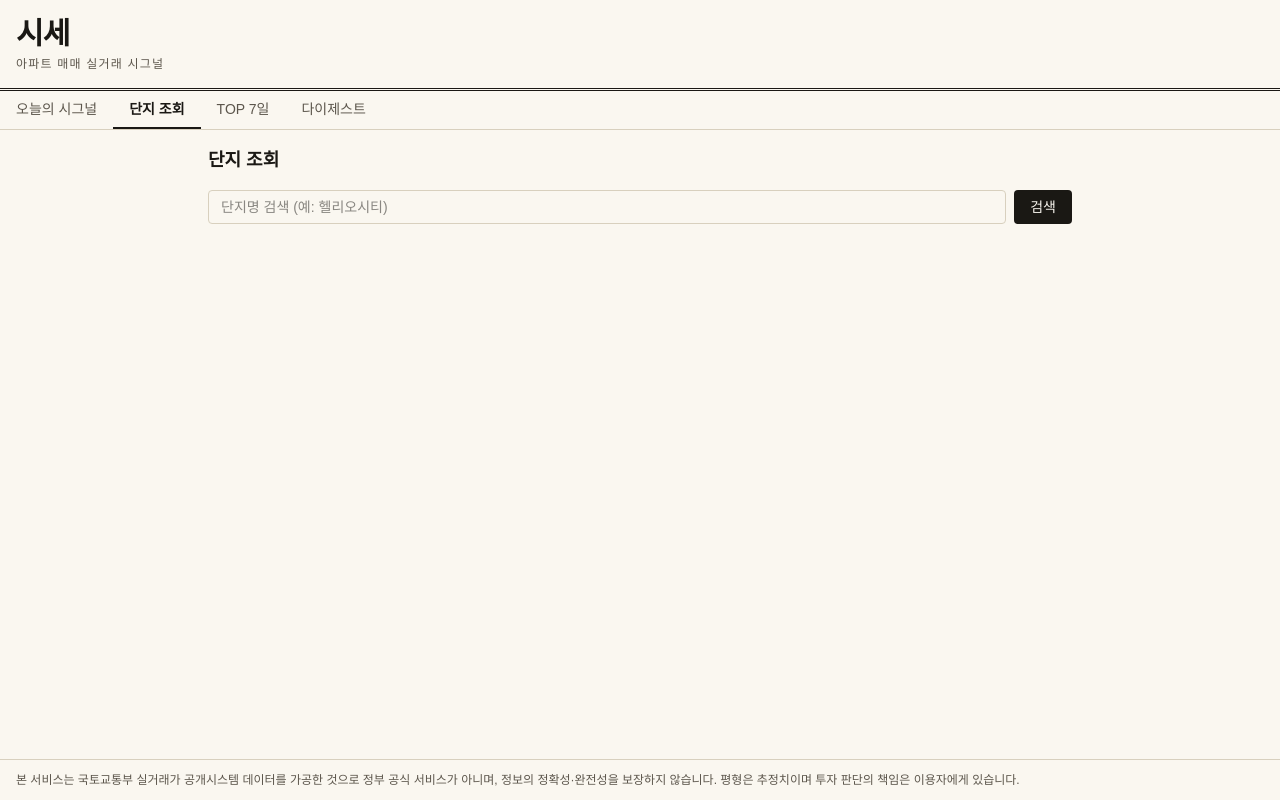
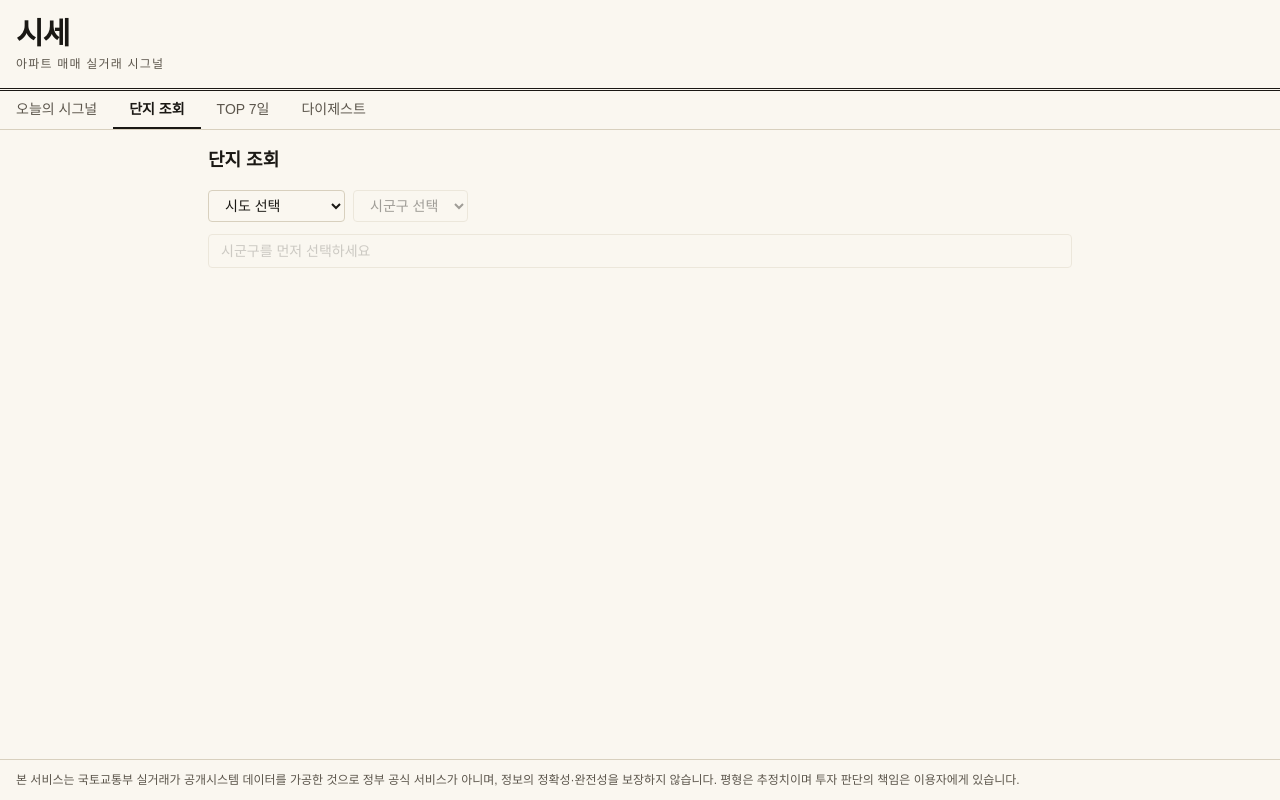
Before and after one commit to jsypsy/sise, a Next.js app: page /complex in a window 1280 px wide. Built offline with nearby package versions, Linux system fonts and the light colour scheme; a web font is replaced by a local one.

Commit message:
feat: 단지 조회 시도→시군구 필터 + 단지명 자동완성 드롭다운

```diff
--- a/app/api/search/route.ts
+++ b/app/api/search/route.ts
@@ -20,16 +20,18 @@ export async function GET(req: NextRequest) {
     return NextResponse.json((data as Signal[]) ?? []);
   }
 
-  // 단지 검색: q 기준 ILIKE, (apt_nm, sgg_cd) 그룹별 집계
+  // 단지 검색: q 기준 ILIKE, sgg 있으면 시군구 한정
   if (!q) return NextResponse.json([]);
 
-  const { data } = await supabase
+  let qb = supabase
     .from("transactions")
     .select("apt_nm, sgg_cd, umd_nm, price, deal_date, dealing_gbn, canceled")
     .ilike("apt_nm", `%${q}%`)
-    .eq("canceled", false)
-    .order("deal_date", { ascending: false })
-    .limit(300);
+    .eq("canceled", false);
+
+  if (sgg) qb = qb.eq("sgg_cd", sgg);
+
+  const { data } = await qb.order("deal_date", { ascending: false }).limit(300);
 
   const rows = data ?? [];
   const groups = new Map<
--- a/app/complex/page.tsx
+++ b/app/complex/page.tsx
@@ -1,9 +1,9 @@
 "use client";
 
-import { useState, useEffect, Suspense } from "react";
+import { useState, useEffect, useRef, Suspense } from "react";
 import { useSearchParams } from "next/navigation";
 import { won } from "@/lib/format";
-import { CODE_TO_NAME } from "@/lib/regions";
+import { REGIONS, SIDO_LIST, CODE_TO_NAME, CODE_TO_SIDO } from "@/lib/regions";
 import type { Signal } from "@/lib/types";
 import PriceChart from "./price-chart";
 
@@ -18,35 +18,64 @@ type SearchResult = {
 
 function ComplexInner() {
   const searchParams = useSearchParams();
+  const [sido, setSido] = useState("");
+  const [sggCd, setSggCd] = useState("");
   const [query, setQuery] = useState("");
-  const [results, setResults] = useState<SearchResult[]>([]);
+  const [suggestions, setSuggestions] = useState<SearchResult[]>([]);
+  const [showSuggestions, setShowSuggestions] = useState(false);
   const [selected, setSelected] = useState<{ apt_nm: string; sgg_cd: string } | null>(null);
   const [history, setHistory] = useState<Signal[]>([]);
   const [loading, setLoading] = useState(false);
-  const [searched, setSearched] = useState(false);
+  const inputRef = useRef<HTMLInputElement>(null);
+  const dropdownRef = useRef<HTMLDivElement>(null);
 
   useEffect(() => {
     const apt = searchParams.get("apt");
     const sgg = searchParams.get("sgg");
-    if (apt && sgg) handleSelect(apt, sgg);
+    if (apt && sgg) {
+      setSido(CODE_TO_SIDO[sgg] ?? "");
+      setSggCd(sgg);
+      setQuery(apt);
+      handleSelect(apt, sgg);
+    }
   // eslint-disable-next-line react-hooks/exhaustive-deps
   }, []);
 
-  async function handleSearch(e: React.FormEvent) {
-    e.preventDefault();
-    if (!query.trim()) return;
-    setLoading(true);
-    setSelected(null);
-    setHistory([]);
-    setSearched(true);
-    const res = await fetch(`/api/search?q=${encodeURIComponent(query.trim())}`);
-    const data = await res.json();
-    setResults(data);
-    setLoading(false);
-  }
+  // 자동완성 디바운스
+  useEffect(() => {
+    if (!query.trim() || !sggCd) {
+      setSuggestions([]);
+      setShowSuggestions(false);
+      return;
+    }
+    const timer = setTimeout(async () => {
+      const res = await fetch(
+        `/api/search?q=${encodeURIComponent(query.trim())}&sgg=${sggCd}`
+      );
+      const data = await res.json();
+      setSuggestions(data);
+      setShowSuggestions(true);
+    }, 300);
+    return () => clearTimeout(timer);
+  }, [query, sggCd]);
+
+  // 드롭다운 외부 클릭 시 닫기
+  useEffect(() => {
+    function handleOutside(e: MouseEvent) {
+      if (
+        inputRef.current?.contains(e.target as Node) ||
+        dropdownRef.current?.contains(e.target as Node)
+      ) return;
+      setShowSuggestions(false);
+    }
+    document.addEventListener("mousedown", handleOutside);
+    return () => document.removeEventListener("mousedown", handleOutside);
+  }, []);
 
   async function handleSelect(apt_nm: string, sgg_cd: string) {
     setSelected({ apt_nm, sgg_cd });
+    setShowSuggestions(false);
+    setQuery(apt_nm);
     setHistory([]);
     setLoading(true);
     const res = await fetch(
@@ -57,70 +86,97 @@ function ComplexInner() {
     setLoading(false);
   }
 
+  function handleSidoChange(next: string) {
+    setSido(next);
+    setSggCd("");
+    setQuery("");
+    setSuggestions([]);
+    setSelected(null);
+    setHistory([]);
+  }
+
+  function handleSggChange(next: string) {
+    setSggCd(next);
+    setQuery("");
+    setSuggestions([]);
+    setSelected(null);
+    setHistory([]);
+  }
+
+  const sggList = sido ? Object.entries(REGIONS[sido] ?? {}) : [];
+
   return (
     <div>
       <h2 className="text-lg font-semibold mb-4">단지 조회</h2>
 
-      <form onSubmit={handleSearch} className="flex gap-2 mb-6">
+      {/* 지역 선택 */}
+      <div className="flex flex-col sm:flex-row gap-2 mb-3">
+        <select
+          value={sido}
+          onChange={(e) => handleSidoChange(e.target.value)}
+          className="border border-[var(--line)] rounded px-3 py-1.5 text-sm bg-[var(--paper)] focus:outline-none focus:border-[var(--ink-soft)]"
+        >
+          <option value="">시도 선택</option>
+          {SIDO_LIST.map((s) => (
+            <option key={s} value={s}>{s}</option>
+          ))}
+        </select>
+        <select
+          value={sggCd}
+          onChange={(e) => handleSggChange(e.target.value)}
+          disabled={!sido}
+          className="border border-[var(--line)] rounded px-3 py-1.5 text-sm bg-[var(--paper)] focus:outline-none focus:border-[var(--ink-soft)] disabled:opacity-40"
+        >
+          <option value="">시군구 선택</option>
+          {sggList.map(([code, name]) => (
+            <option key={code} value={code}>{name}</option>
+          ))}
+        </select>
+      </div>
+
+      {/* 단지명 자동완성 */}
+      <div className="relative mb-6">
         <input
+          ref={inputRef}
           type="text"
           value={query}
-          onChange={(e) => setQuery(e.target.value)}
-          placeholder="단지명 검색 (예: 헬리오시티)"
-          className="flex-1 border border-[var(--line)] rounded px-3 py-1.5 text-sm bg-[var(--paper)] focus:outline-none focus:border-[var(--ink-soft)]"
+          onChange={(e) => { setQuery(e.target.value); setSelected(null); }}
+          onFocus={() => { if (suggestions.length > 0) setShowSuggestions(true); }}
+          placeholder={sggCd ? "단지명 입력" : "시군구를 먼저 선택하세요"}
+          disabled={!sggCd}
+          className="w-full border border-[var(--line)] rounded px-3 py-1.5 text-sm bg-[var(--paper)] focus:outline-none focus:border-[var(--ink-soft)] disabled:opacity-40"
         />
-        <button
-          type="submit"
-          className="bg-[var(--ink)] text-[var(--paper)] text-sm px-4 py-1.5 rounded hover:opacity-80"
-        >
-          검색
-        </button>
-      </form>
+        {showSuggestions && suggestions.length > 0 && (
+          <div
+            ref={dropdownRef}
+            className="absolute z-10 w-full mt-1 border border-[var(--line)] rounded bg-[var(--paper)] shadow-md max-h-64 overflow-y-auto"
+          >
+            {suggestions.map((r) => (
+              <button
+                key={`${r.apt_nm}|${r.sgg_cd}`}
+                onMouseDown={() => handleSelect(r.apt_nm, r.sgg_cd)}
+                className="w-full text-left px-4 py-2.5 hover:bg-[var(--paper-2)] flex justify-between items-center"
+              >
+                <span className="text-sm font-medium">{r.apt_nm}</span>
+                <span className="text-xs text-[var(--ink-soft)]">
+                  {r.tx_count}건 · {won(r.peak_price)}
+                </span>
+              </button>
+            ))}
+          </div>
+        )}
+      </div>
 
       {loading && <p className="text-sm text-[var(--ink-soft)]">로딩 중...</p>}
 
-      {!loading && searched && !selected && results.length === 0 && (
-        <p className="text-sm text-[var(--ink-soft)]">검색 결과가 없습니다.</p>
-      )}
-
-      {!selected && results.length > 0 && (
-        <div>
-          <p className="text-xs text-[var(--ink-soft)] mb-2">
-            {results.length}개 단지 · 클릭하면 거래 이력을 볼 수 있습니다
-          </p>
-          <ul className="divide-y divide-[var(--line)] border border-[var(--line)] rounded">
-            {results.map((r) => (
-              <li key={`${r.apt_nm}|${r.sgg_cd}`}>
-                <button
-                  onClick={() => handleSelect(r.apt_nm, r.sgg_cd)}
-                  className="w-full text-left px-4 py-3 hover:bg-[var(--paper-2)] flex justify-between items-center"
-                >
-                  <div>
-                    <span className="font-medium text-sm">{r.apt_nm}</span>
-                    <span className="text-xs text-[var(--ink-soft)] ml-2">
-                      {CODE_TO_NAME[r.sgg_cd] ?? r.sgg_cd}
-                    </span>
-                  </div>
-                  <div className="text-right text-xs text-[var(--ink-soft)]">
-                    <div>{r.tx_count}건</div>
-                    <div>최고 {won(r.peak_price)}</div>
-                    <div>{r.latest_date}</div>
-                  </div>
-                </button>
-              </li>
-            ))}
-          </ul>
-        </div>
-      )}
-
-      {selected && (
+      {selected && !loading && (
         <div>
           <div className="flex items-center gap-2 mb-4">
             <button
-              onClick={() => setSelected(null)}
+              onClick={() => { setSelected(null); setHistory([]); }}
               className="text-xs text-[var(--ink-soft)] hover:underline"
             >
-              ← 검색 결과
+              ← 다시 검색
             </button>
             <h3 className="font-semibold">{selected.apt_nm}</h3>
             <span className="text-xs text-[var(--ink-soft)]">
@@ -128,13 +184,13 @@ function ComplexInner() {
             </span>
           </div>
 
-          {!loading && history.length > 0 && (
+          {history.length > 0 && (
             <div className="mb-6">
               <PriceChart signals={history} />
             </div>
           )}
 
-          {!loading && history.length === 0 ? (
+          {history.length === 0 ? (
             <p className="text-sm text-[var(--ink-soft)]">거래 이력이 없습니다.</p>
           ) : (
             <div className="overflow-x-auto">
```
